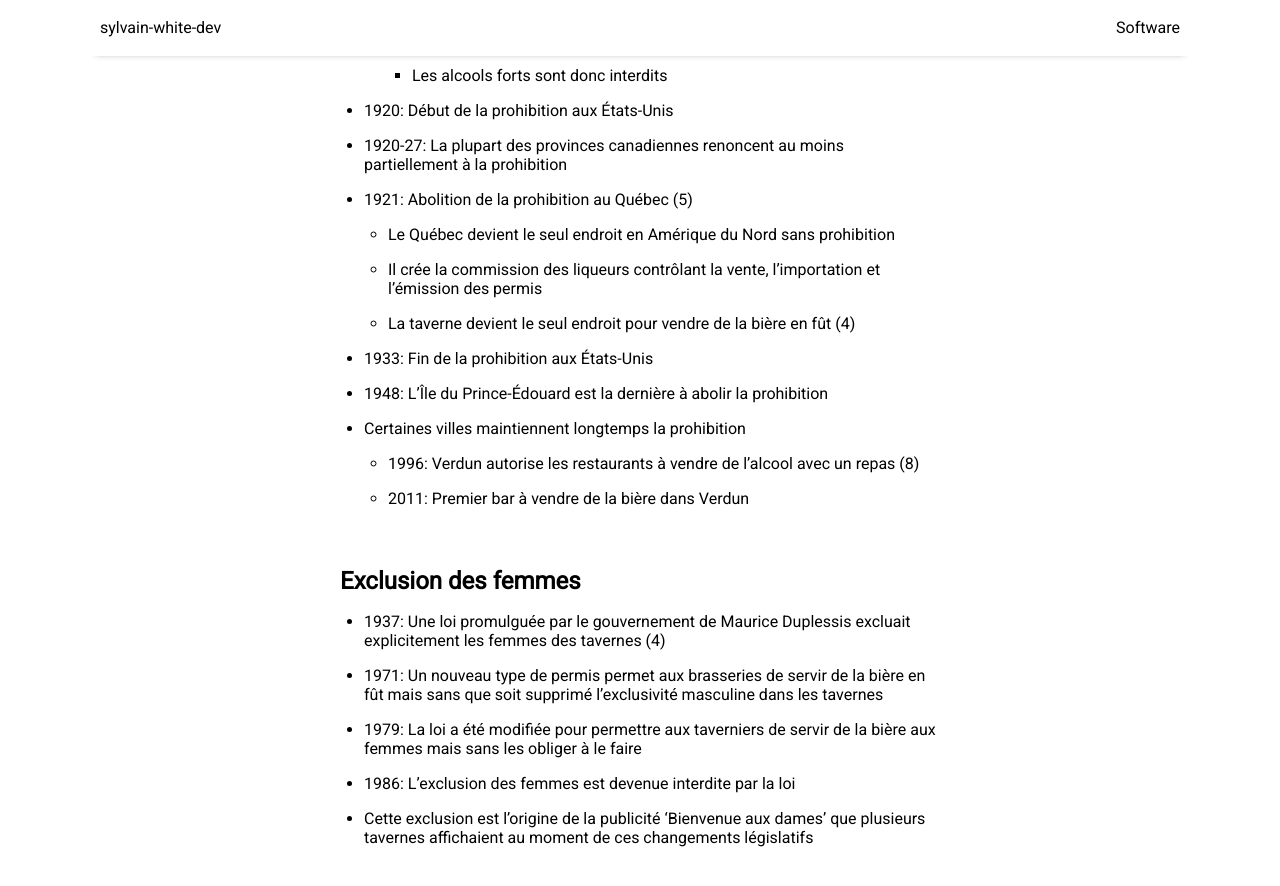
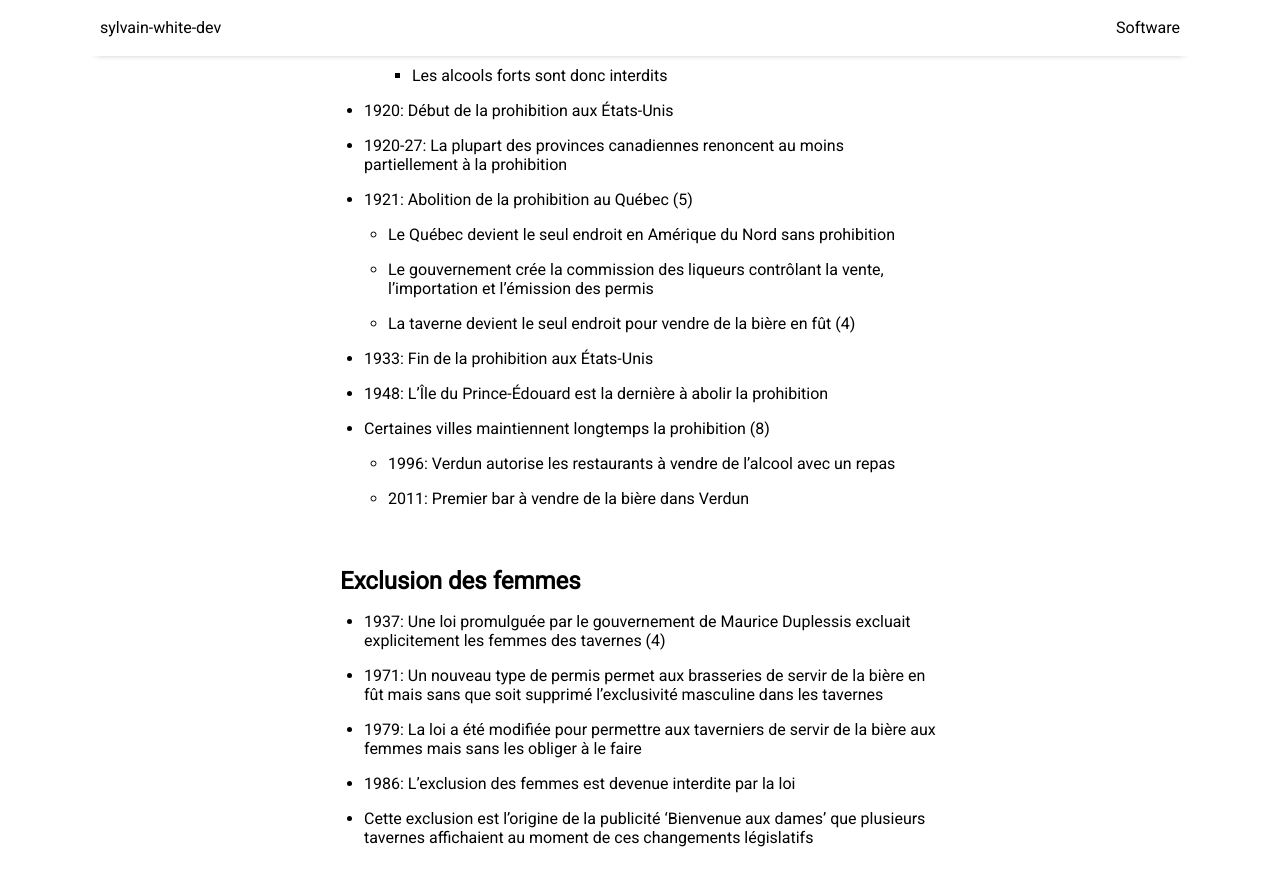
Before and after one commit to sylvainwhite/sylvain-white-dev, a Jekyll site: the page built from _posts/2024-02-21-Tavernes.md, in a window 1280 px wide and 900 px high, scrolled down 1281 px. Shown: the top 886 px of the window. Built offline with Jekyll 4.4.1, drawn with Linux system fonts in a browser that asks for light colours; nearby versions of some CDN libraries.

Commit message:
Rewording post Tavernes

```diff
--- a/_posts/2024-02-21-Tavernes.md
+++ b/_posts/2024-02-21-Tavernes.md
@@ -33,12 +33,12 @@ image: Tavernes.jpg
 * 1920-27: La plupart des provinces canadiennes renoncent au moins partiellement à la prohibition
 * 1921: Abolition de la prohibition au Québec (5)
     * Le Québec devient le seul endroit en Amérique du Nord sans prohibition
-    * Il crée la commission des liqueurs contrôlant la vente, l’importation et l’émission des permis
+    * Le gouvernement crée la commission des liqueurs contrôlant la vente, l’importation et l’émission des permis
     * La taverne devient le seul endroit pour vendre de la bière en fût (4)
 * 1933: Fin de la prohibition aux États-Unis
 * 1948: L’Île du Prince-Édouard est la dernière à abolir la prohibition
-* Certaines villes maintiennent longtemps la prohibition
-    * 1996: Verdun autorise les restaurants à vendre de l’alcool avec un repas (8)
+* Certaines villes maintiennent longtemps la prohibition (8)
+    * 1996: Verdun autorise les restaurants à vendre de l’alcool avec un repas
     * 2011: Premier bar à vendre de la bière dans Verdun
 
 <br/>
```
